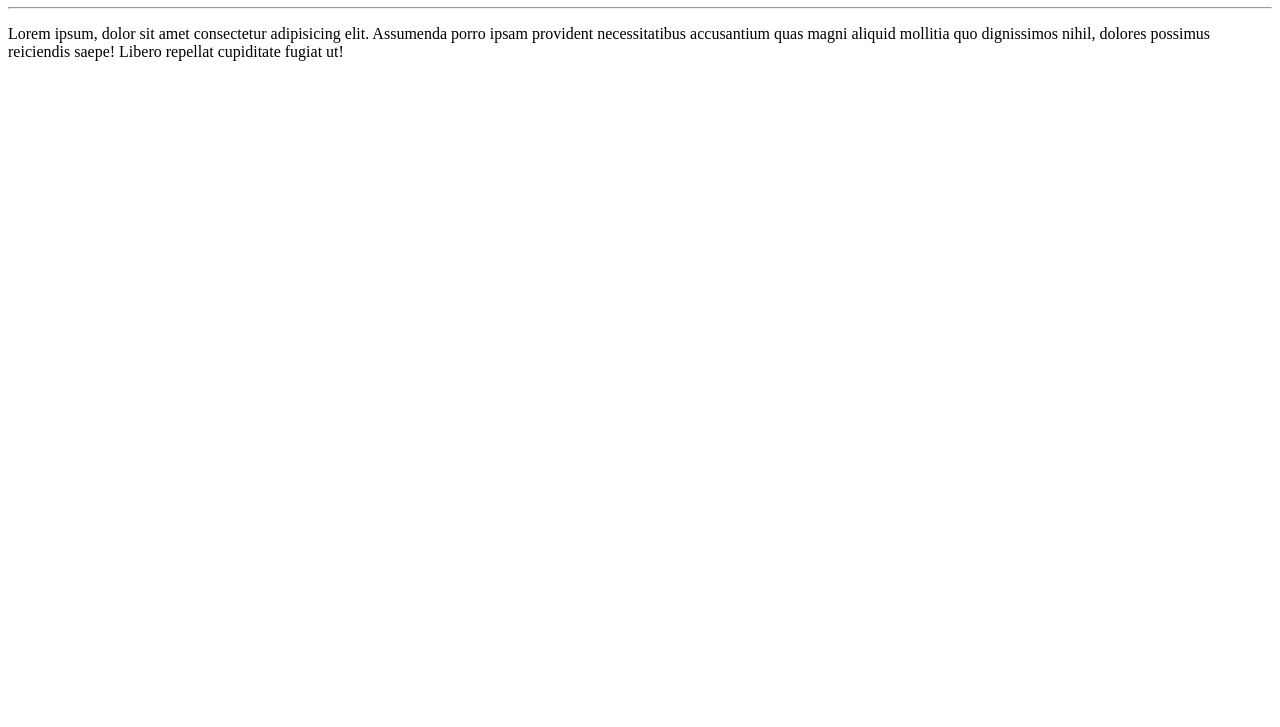
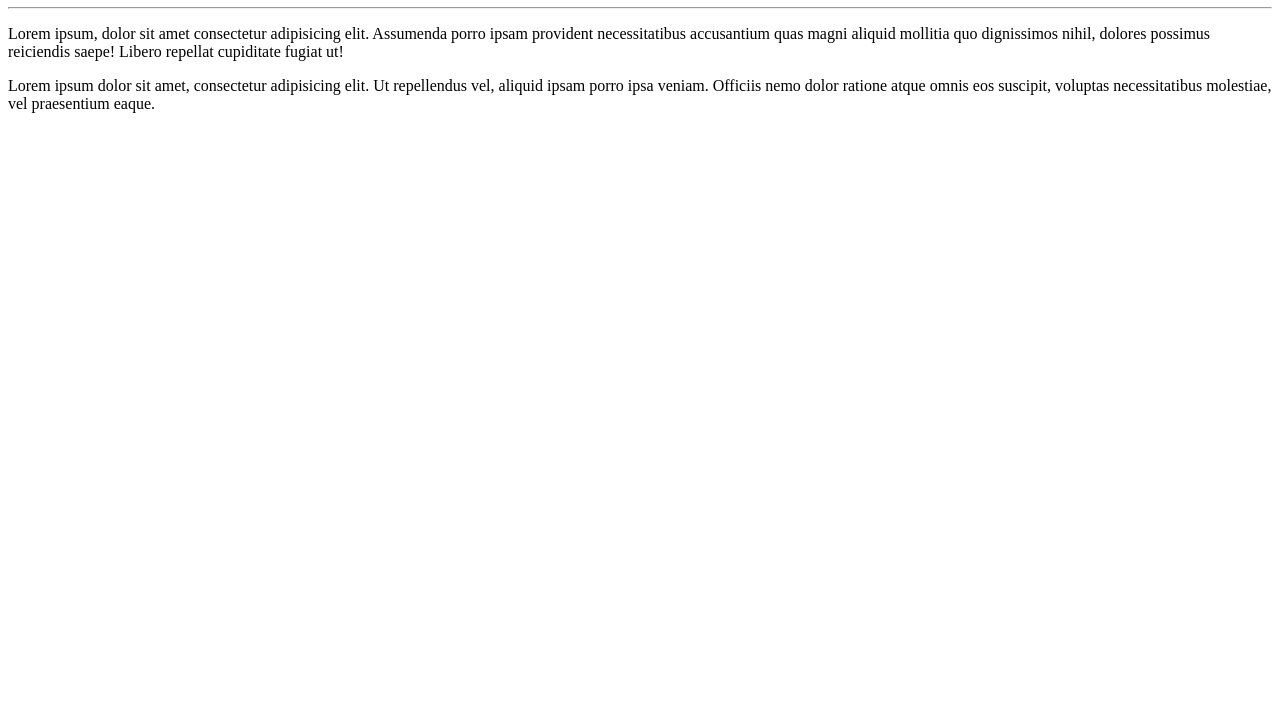
Before and after one commit to Gustavoberilo/Ola-Mundo, a plain HTML site: page site-exemplo/index.html in a window 1280 px wide. Shown: the part 73-800 px from the top of the page. Drawn offline with Linux system fonts and the light colour scheme.

Commit message:
adicionei outro parágrafo

```diff
--- a/site-exemplo/index.html
+++ b/site-exemplo/index.html
@@ -9,5 +9,6 @@
     <h1>Olá , Mundo!</h1>
     <hr>
     <p>Lorem ipsum, dolor sit amet consectetur adipisicing elit. Assumenda porro ipsam provident necessitatibus accusantium quas magni aliquid mollitia quo dignissimos nihil, dolores possimus reiciendis saepe! Libero repellat cupiditate fugiat ut!</p>
+    <p>Lorem ipsum dolor sit amet, consectetur adipisicing elit. Ut repellendus vel, aliquid ipsam porro ipsa veniam. Officiis nemo dolor ratione atque omnis eos suscipit, voluptas necessitatibus molestiae, vel praesentium eaque.</p>
 </body>
 </html>
```
